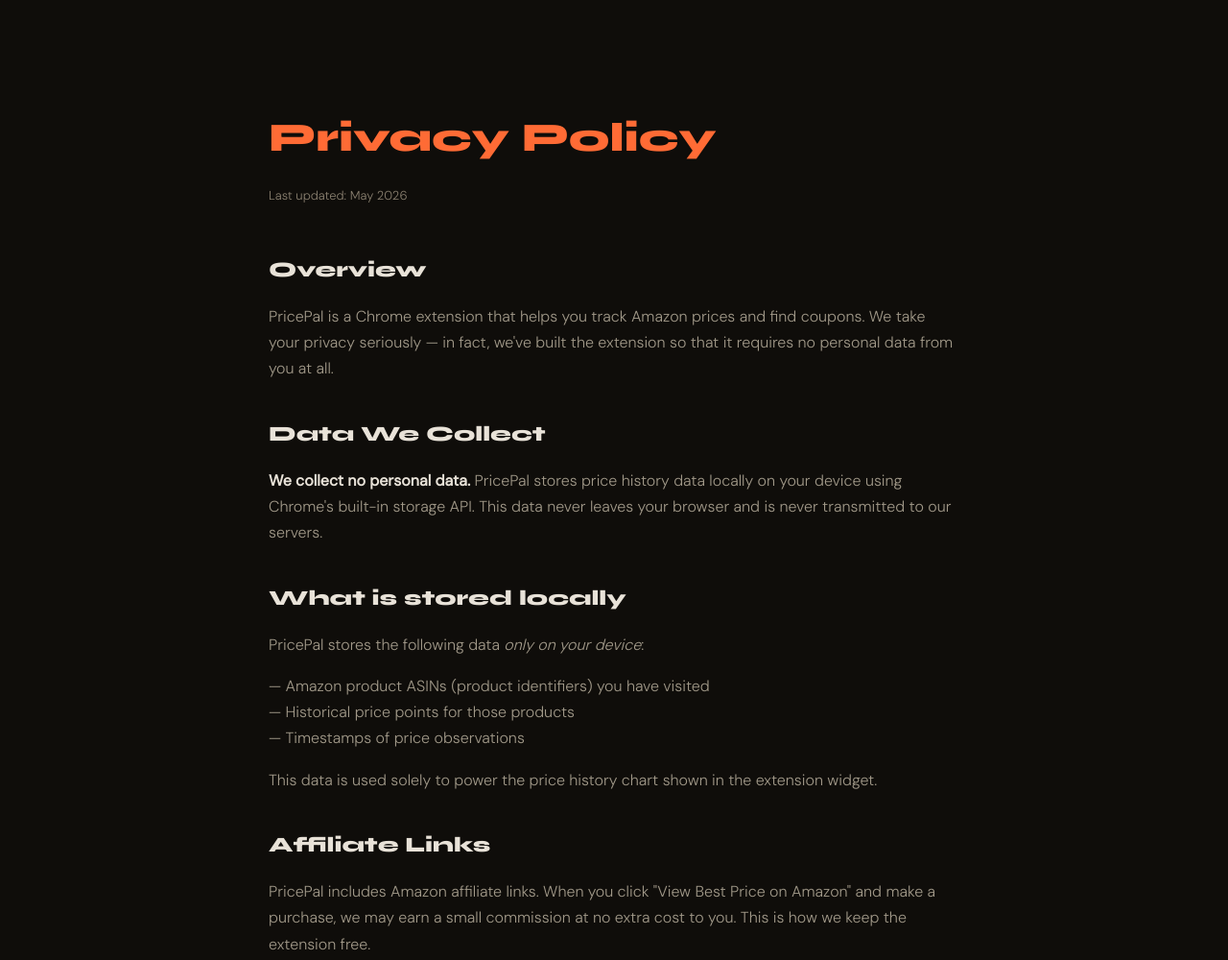
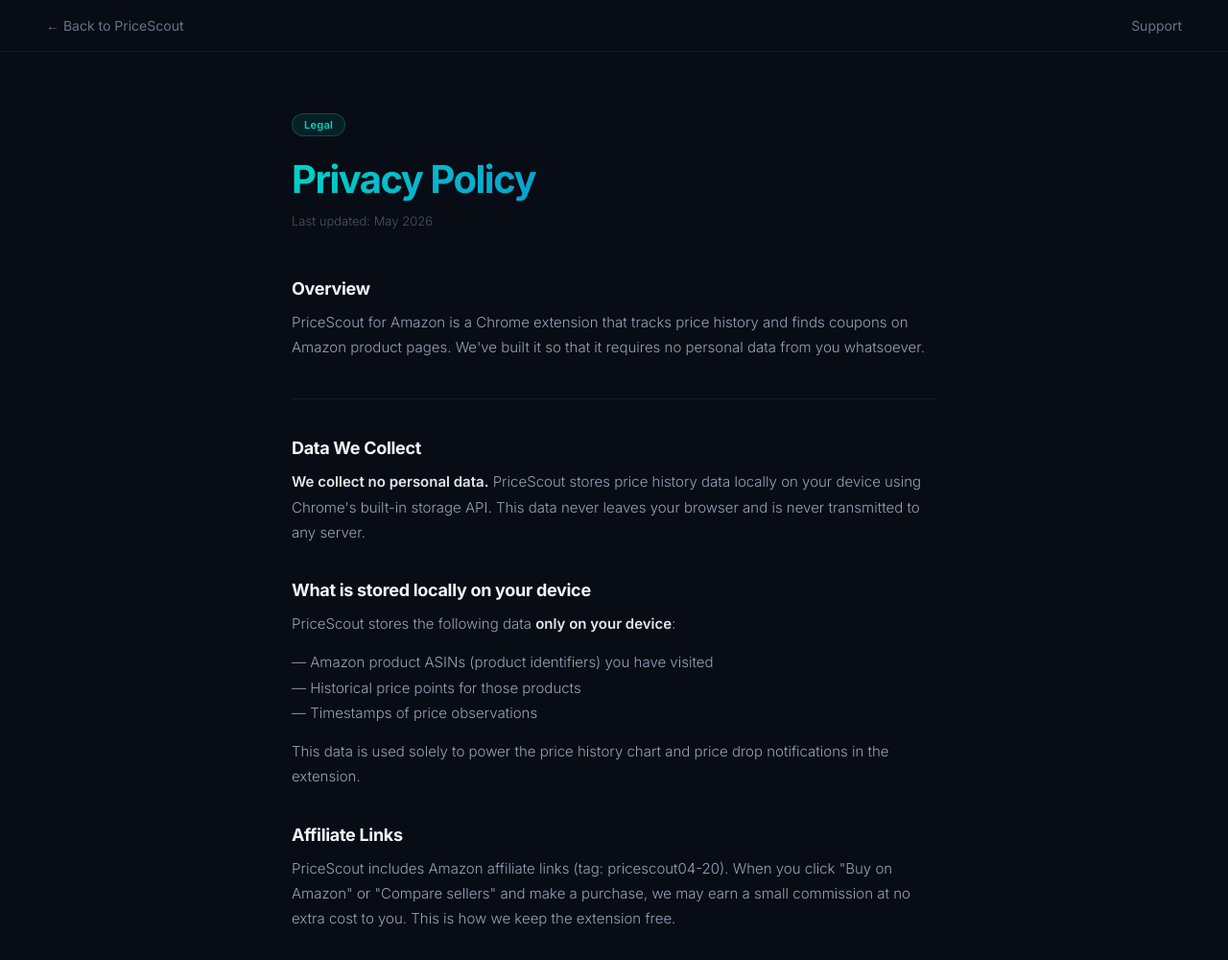
Before and after one commit to GiodaDz/pricescout, a plain HTML site: page privacy-policy.html in a window 1280 px wide. Shown: the top 1000 px of the page at 96% size. Drawn offline with Linux system fonts and the light colour scheme.

Commit message:
Update privacy-policy.html

```diff
--- a/privacy-policy.html
+++ b/privacy-policy.html
@@ -2,45 +2,128 @@
 <html lang="en">
 <head>
   <meta charset="UTF-8" />
-  <title>Privacy Policy – PricePal</title>
-  <link href="https://fonts.googleapis.com/css2?family=Syne:wght@800&family=DM+Sans:wght@300;400&display=swap" rel="stylesheet" />
+  <meta name="viewport" content="width=device-width, initial-scale=1.0" />
+  <title>Privacy Policy – PriceScout for Amazon</title>
+  <link href="https://fonts.googleapis.com/css2?family=Inter:wght@300;400;600;700&display=swap" rel="stylesheet" />
   <style>
-    body { font-family: 'DM Sans', sans-serif; background: #0f0d0a; color: #e8e2d8; max-width: 720px; margin: 0 auto; padding: 80px 24px; line-height: 1.7; }
-    h1 { font-family: 'Syne', sans-serif; font-size: 42px; color: #ff6b35; margin-bottom: 8px; }
-    .date { color: #8a8070; font-size: 13px; margin-bottom: 48px; }
-    h2 { font-family: 'Syne', sans-serif; font-size: 22px; margin: 36px 0 12px; }
-    p { color: #a09888; margin-bottom: 16px; font-weight: 300; }
-    a { color: #ff6b35; }
+    *, *::before, *::after { box-sizing: border-box; margin: 0; padding: 0; }
+    body {
+      font-family: 'Inter', sans-serif;
+      background: #080C14;
+      color: #e2e8f0;
+      min-height: 100vh;
+    }
+    nav {
+      padding: 18px 48px;
+      border-bottom: 1px solid rgba(255,255,255,0.07);
+      display: flex;
+      align-items: center;
+      justify-content: space-between;
+    }
+    nav a { text-decoration: none; color: #64748b; font-size: 14px; transition: color 0.2s; }
+    nav a:hover { color: #e2e8f0; }
+    .container {
+      max-width: 720px;
+      margin: 0 auto;
+      padding: 64px 24px 100px;
+    }
+    .badge {
+      display: inline-block;
+      background: rgba(0,212,200,0.1);
+      border: 1px solid rgba(0,212,200,0.25);
+      color: #00D4C8;
+      font-size: 11px;
+      font-weight: 600;
+      padding: 4px 12px;
+      border-radius: 100px;
+      margin-bottom: 20px;
+      letter-spacing: 0.3px;
+    }
+    h1 {
+      font-size: 40px;
+      font-weight: 800;
+      letter-spacing: -1.5px;
+      margin-bottom: 8px;
+      background: linear-gradient(135deg, #00D4C8, #1A56DB);
+      -webkit-background-clip: text;
+      -webkit-text-fill-color: transparent;
+      background-clip: text;
+    }
+    .date { color: #475569; font-size: 13px; margin-bottom: 48px; }
+    h2 {
+      font-size: 18px;
+      font-weight: 700;
+      color: #f1f5f9;
+      margin: 36px 0 12px;
+      letter-spacing: -0.3px;
+    }
+    p { color: #94a3b8; font-size: 15px; line-height: 1.75; margin-bottom: 14px; font-weight: 300; }
+    strong { color: #e2e8f0; font-weight: 600; }
+    a { color: #00D4C8; text-decoration: none; }
+    a:hover { text-decoration: underline; }
+    .divider { height: 1px; background: rgba(255,255,255,0.07); margin: 40px 0; }
+    footer {
+      text-align: center;
+      padding: 32px;
+      color: #334155;
+      font-size: 12px;
+      border-top: 1px solid rgba(255,255,255,0.07);
+    }
   </style>
 </head>
 <body>
+  <nav>
+    <a href="index.html">← Back to PriceScout</a>
+    <a href="https://github.com/GiodaDz/pricescout/issues">Support</a>
+  </nav>
+
+  <div class="container">
+    <div class="badge">Legal</div>
     <h1>Privacy Policy</h1>
     <p class="date">Last updated: May 2026</p>
 
     <h2>Overview</h2>
-  <p>PricePal is a Chrome extension that helps you track Amazon prices and find coupons. We take your privacy seriously — in fact, we've built the extension so that it requires no personal data from you at all.</p>
+    <p>PriceScout for Amazon is a Chrome extension that tracks price history and finds coupons on Amazon product pages. We've built it so that it requires no personal data from you whatsoever.</p>
+
+    <div class="divider"></div>
 
     <h2>Data We Collect</h2>
-  <p><strong style="color:#e8e2d8">We collect no personal data.</strong> PricePal stores price history data locally on your device using Chrome's built-in storage API. This data never leaves your browser and is never transmitted to our servers.</p>
+    <p><strong>We collect no personal data.</strong> PriceScout stores price history data locally on your device using Chrome's built-in storage API. This data never leaves your browser and is never transmitted to any server.</p>
 
-  <h2>What is stored locally</h2>
-  <p>PricePal stores the following data <em>only on your device</em>:</p>
-  <p>— Amazon product ASINs (product identifiers) you have visited<br/>— Historical price points for those products<br/>— Timestamps of price observations</p>
-  <p>This data is used solely to power the price history chart shown in the extension widget.</p>
+    <h2>What is stored locally on your device</h2>
+    <p>PriceScout stores the following data <strong>only on your device</strong>:</p>
+    <p>— Amazon product ASINs (product identifiers) you have visited<br/>
+       — Historical price points for those products<br/>
+       — Timestamps of price observations</p>
+    <p>This data is used solely to power the price history chart and price drop notifications in the extension.</p>
 
     <h2>Affiliate Links</h2>
-  <p>PricePal includes Amazon affiliate links. When you click "View Best Price on Amazon" and make a purchase, we may earn a small commission at no extra cost to you. This is how we keep the extension free.</p>
+    <p>PriceScout includes Amazon affiliate links (tag: pricescout04-20). When you click "Buy on Amazon" or "Compare sellers" and make a purchase, we may earn a small commission at no extra cost to you. This is how we keep the extension free.</p>
 
     <h2>Third-Party Services</h2>
-  <p>PricePal does not integrate with any analytics, tracking, or advertising services. We do not use Google Analytics, Facebook Pixel, or any similar tools.</p>
+    <p>PriceScout does not integrate with any analytics, tracking, or advertising services. We do not use Google Analytics, Facebook Pixel, or any similar tools. The only external links are to Amazon and Keepa (for full price history), both opened explicitly by the user.</p>
 
     <h2>Data Sharing</h2>
     <p>We do not sell, share, or transmit any data to third parties. There is nothing to share — all data stays on your device.</p>
 
     <h2>Permissions</h2>
-  <p>PricePal requests only the permissions it needs: access to Amazon domains (to read product prices), and local storage (to save price history). We do not request access to your browsing history, passwords, or any other sensitive data.</p>
+    <p>PriceScout requests only the permissions it needs:</p>
+    <p>— <strong>Amazon domains</strong> — to read product prices and display the widget<br/>
+       — <strong>Storage</strong> — to save price history locally on your device<br/>
+       — <strong>Notifications</strong> — to alert you when a tracked price drops<br/>
+       — <strong>Alarms</strong> — to schedule background price checks</p>
+    <p>We do not request access to your browsing history, passwords, or any other sensitive data.</p>
+
+    <h2>Price Drop Checks</h2>
+    <p>To check for price drops, PriceScout's background service fetches Amazon product pages directly. This is done without opening any tabs and only for products you have previously viewed. No data from these fetches is stored or transmitted — it is only compared against your locally stored price history.</p>
+
+    <h2>Changes to This Policy</h2>
+    <p>If we make changes to this privacy policy, we will update the date at the top of this page. Continued use of the extension constitutes acceptance of the updated policy.</p>
 
     <h2>Contact</h2>
-  <p>If you have any questions about this privacy policy, please contact us at <a href="mailto:hello@pricepal.app">hello@pricepal.app</a>.</p>
+    <p>If you have any questions about this privacy policy, please open an issue on our <a href="https://github.com/GiodaDz/pricescout/issues" target="_blank">GitHub page</a>.</p>
+  </div>
+
+  <footer>© 2026 PriceScout for Amazon. All rights reserved.</footer>
 </body>
 </html>
```
Lines whose indentation alone changed are shown as unchanged.
